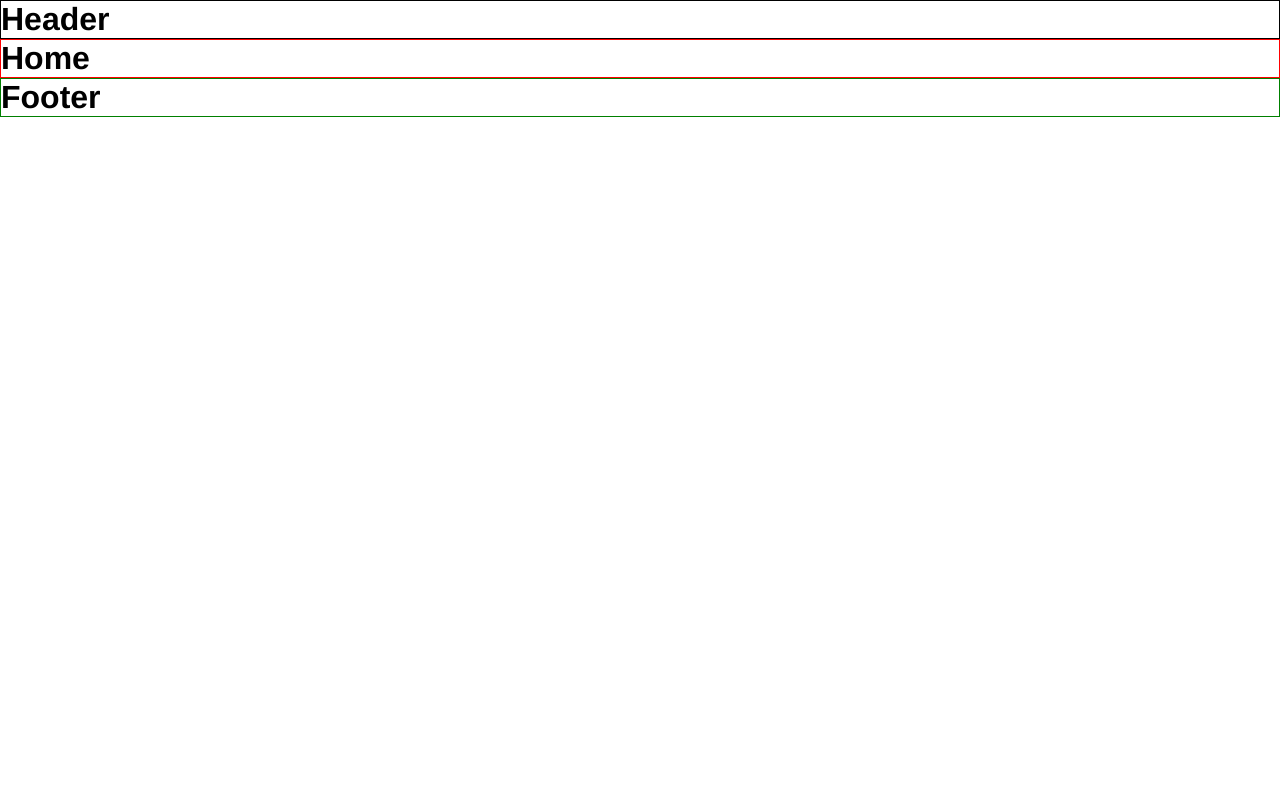
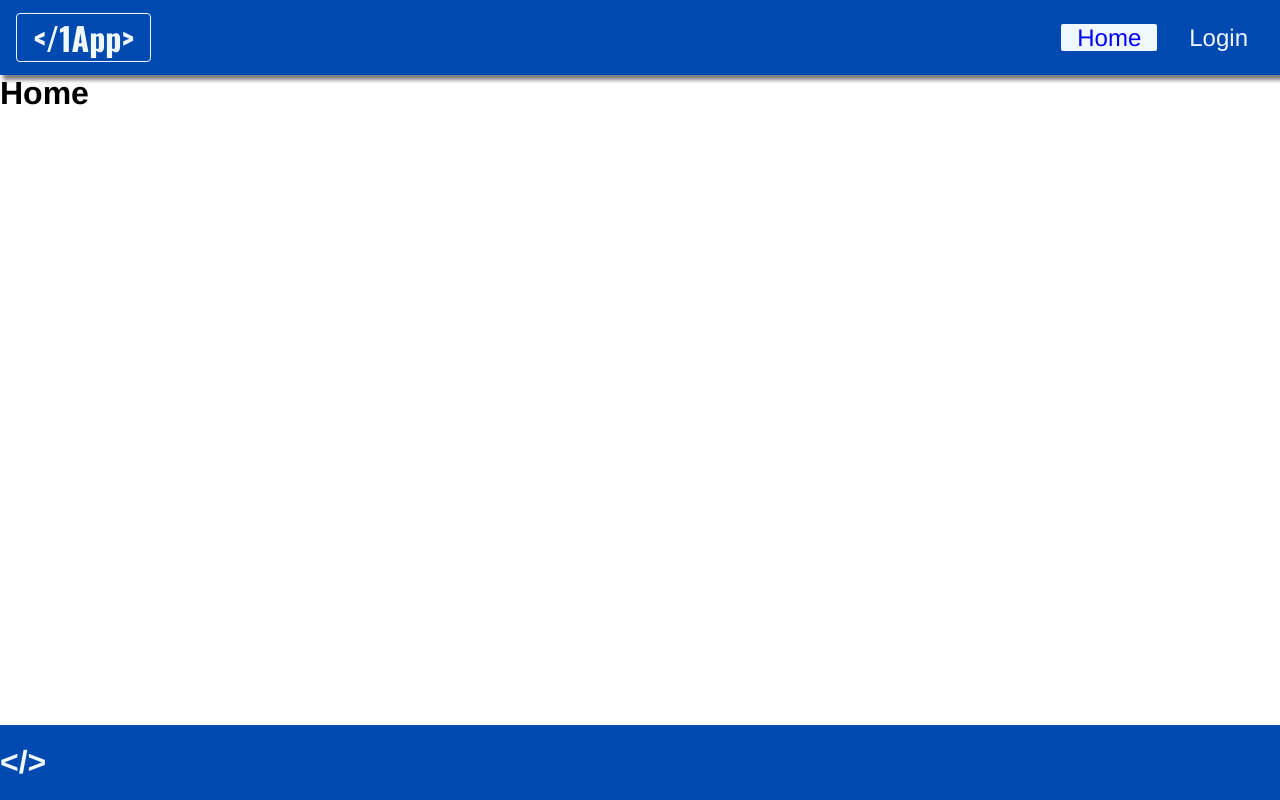
Before and after one commit to KlausKurth/ListarUsuariosTOTVS, a React (Create React App) app in the folder 1_app/: page / in a window 1280 px wide. Built offline with nearby package versions, Linux system fonts and the light colour scheme.

Commit message:
FEAT estilização header e footer

```diff
--- a/1_app/src/App.css
+++ b/1_app/src/App.css
@@ -1,5 +1,6 @@
 
 @import url('https://fonts.googleapis.com/css2?family=Arimo:ital,wght@0,400..700;1,400..700&display=swap');
+@import url('https://fonts.googleapis.com/css2?family=Arimo:ital,wght@0,400..700;1,400..700&family=Oswald:wght@200..700&display=swap');
 
 
 * {
@@ -10,18 +11,64 @@
 }
 
 .container-app {
+  display: flex;
+  flex-direction: column;
   width:100vw;
   height: 100vh;
 }
 
 .container-header {
-  border: 1px solid black;
+  display: flex;
+  justify-content: space-between;
+  align-items: center;
+  padding: 0 1rem;
+  height: 75px;
+  background: #0049b0;
+  color: aliceblue;
+  box-shadow: 4px 4px 4px 1px #00000080;
+  z-index: 100;
+}
+
+.logo {
+  font-family: "Oswald", sans-serif;
+  font-size: 2rem;
+  font-weight: bold;
+  text-decoration: none;
+  color: aliceblue;
+  border: 1px solid aliceblue;
+  border-radius: 4px;
+  padding: 0 1rem;
+}
+
+.nav-bar a {
+  color: aliceblue;
+  text-decoration: none;
+  margin-left: 1rem;
+  font-size: 1.5rem;
+  padding: 0 1rem;
+  border-radius: 2px;
+  border: none;
+}
+
+.nav-bar .active {
+  background-color: aliceblue;
+  color: blue;
 }
 
 .container-main {
-  border: 1px solid red;
+
 }
 
 .container-footer {
-  border: 1px solid green;
+  border: none;
+  display: flex;
+  align-items: center;
+  justify-content: space-between;
+  background: #0049b0;
+  color: aliceblue;
+  position: fixed;
+  bottom: 0;
+  left: 0;
+  right: 0;
+  height: 75px;
 }
--- a/1_app/src/components/Footer.jsx
+++ b/1_app/src/components/Footer.jsx
@@ -1,7 +1,7 @@
 function Footer(){
     return(
         <div className="container-footer">
-            <h1>Footer</h1>
+            <h1>{'</>'}</h1>
         </div>
     )
 }
--- a/1_app/src/components/Header.jsx
+++ b/1_app/src/components/Header.jsx
@@ -1,7 +1,26 @@
+import { NavLink } from "react-router-dom"
+
 function Header() {
     return(
         <div className="container-header">
-            <h1>Header</h1>
+
+            <NavLink className="logo" to="/">{ '</1App>' }</NavLink>
+
+            <nav className="nav-bar">
+                {
+                    localStorage.getItem('@1qpp/displayname') === null
+                    ?
+                    <>
+                    <NavLink to="/">Home</NavLink>
+                    <NavLink to='/login'>Login</NavLink>
+                    </>
+                    :
+                    <>
+                    <NavLink to="/">Users</NavLink>
+                    <NavLink to="/logout">Logout</NavLink>
+                    </>
+                }
+            </nav>
         </div>
     )
 }
```
